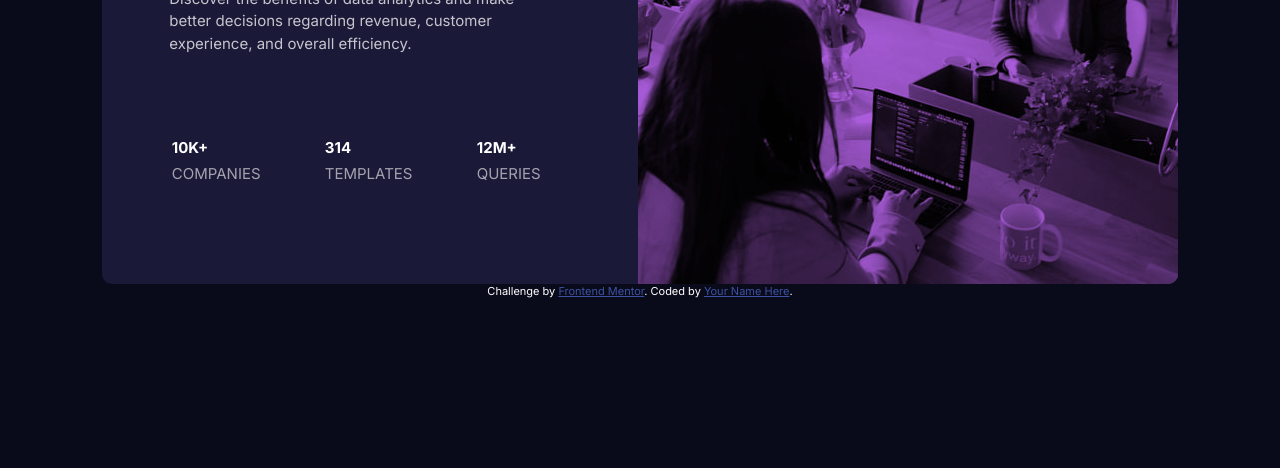
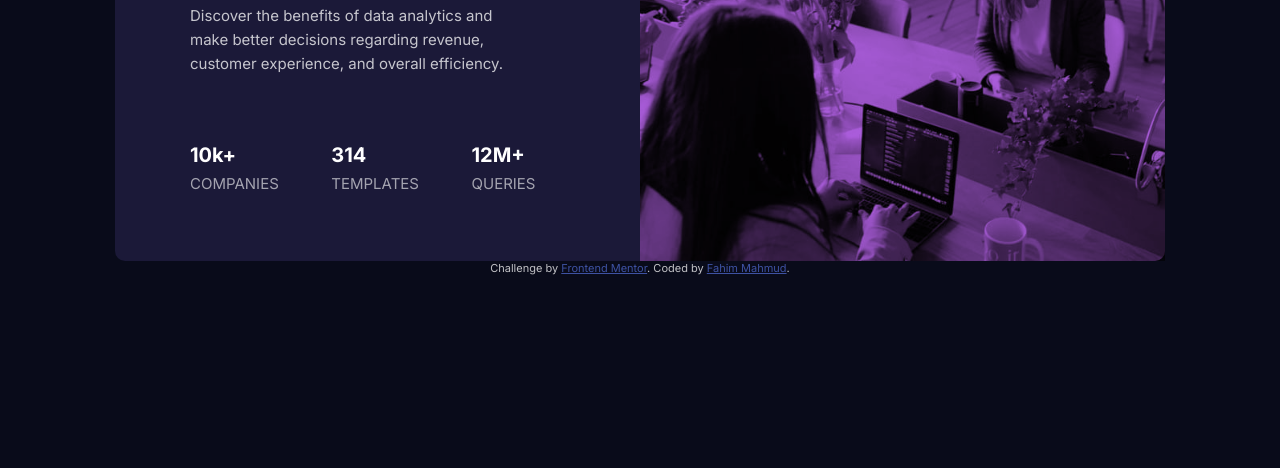
Before and after one commit to FahimMahmudJoy/StatsPreviewCardComponent, a plain HTML site: page index.html in a window 1280 px wide. Shown: the part 332-800 px from the top of the page. Drawn offline with Linux system fonts and the light colour scheme.

Commit message:
third commit

```diff
--- a/css/style.css
+++ b/css/style.css
@@ -1,138 +1,118 @@
 body {
     margin: 0;
-    min-height: 100vh;
     display: flex;
+    flex-direction: column;
     justify-content: center;
     align-items: center;
+    min-height: 100vh;
+    text-align: center;
+    font-family: 'Inter', sans-serif;
     background-color: hsl(233, 47%, 7%);
-    color: hsl(0, 0%, 100%);
-    font-family: 'Inter', sans-serif;
+    color: hsla(0, 0%, 100%, 0.75);
     font-size: 15px;
 }
 
 p {
-    color: hsla(0, 0%, 100%, 0.75);
-    line-height: 1.5em;
+    line-height: 1.5rem;
 }
 
-.stats-name{
-    color: hsla(0, 0%, 100%, 0.6);
+img {
+    max-width: 100%;
     display: block;
-    margin-top: 0.5em;
+    mix-blend-mode: multiply;
 }
 
-.stats-data {
+h1,
+.stats {
+    color: white;
+}
+
+.stats {
+    font-size: 1.25rem;
     font-weight: 700;
+    margin-bottom: 0.35em;
+}
+
+.stat-heading {
+    color: hsla(0, 0%, 100%, 0.6);
+    text-transform: uppercase;
 }
 
 .container {
     display: flex;
     flex-direction: column;
-
-}
-
-main {
-    display: flex;
+    width: 20rem;
     background-color: hsl(244, 38%, 16%);
     border-radius: 10px;
 }
 
+.img-container {
+    display: flex;
+    justify-content: center;
+    background-color: hsl(277, 64%, 61%);
+    border-top-left-radius: 10px;
+    border-top-right-radius: 10px;
+}
+
+.text-container {
+    padding: 1.25em 2em;
+}
+
 ul {
-    text-transform: uppercase;
+    list-style-type: none;
+    margin-top: 3em;
+    padding: 0;
+}
+
+li {
+    margin: 1.5em 0;
+}
+
+span {
+    display: block;
+}
+
+.accent {
+    color:hsl(277, 64%, 61%);
+    display: inline;
+}
+
+.attribution {
+    font-size: 11px; text-align: center;
+}
+.attribution a {
+    color: hsl(228, 45%, 44%);
 }
 
 
-li {
-    display: inline-block;
-    margin: 4.5em 6.5em 2.5em -2.5em;
-}
-
-.text-content {
-    padding: 2.5em 0em 1em 4.5em;
-    max-width: 500px;
-}
-
-
-.img {
-    display: flex;
-    background-color: hsl(277, 64%, 61%);
-    border-top-right-radius: 10px;
-    border-bottom-right-radius: 10px;
-}
-
-img {
-    max-width: 100%;
-    border-top-right-radius: 10px;
-    border-bottom-right-radius: 10px;
-    mix-blend-mode: multiply;
-}
-
-.insights {
-    color: hsl(277, 64%, 61%);
-}
-
-.attribution {
-    font-size: 11px;
-    text-align: center;
-  }
-
-  .attribution a {
-    color: hsl(228, 45%, 44%);
-  }
-
-@media (max-width: 1100px) {
+@media (min-width: 1100px) {
     body {
-        margin: 5% auto;
-        font-size: 12px;
+        text-align: left;
+    }
+    .container {
+        flex-direction: row-reverse;
+        justify-content: space-between;
+        width: 70em;
     }
 
-    .container {
-        max-width: 250px;
-    }
-
-    main {
-        flex-direction: column-reverse;
+    .img-container {
+        width: 50%;
+        border-radius: 0;
+        border-top-right-radius: 10px;
         border-bottom-right-radius: 10px;
     }
 
-    h1,
-    p {
-        text-align: center;
-    }
-
-    h1 {
-        margin-right: 2em;
-        margin-top: 0;
-    }
-
-    p {
-        margin: 0 2.5em 0.5em 0;
-    }
-
-    .text-content {
-        display: flex;
-        flex-direction: column;
-        align-items:stretch
+    .text-container {
+        width: 30%;
+        padding: 2em ;
+        margin-left: 3em;
     }
 
     ul {
-        margin-right: 6.75em;
+        display: flex;
     }
 
     li {
-        display: flex;
-        flex-direction: column;
-        align-items: center;
-        margin: 2.5em auto;
-    }
-
-    .img {
-        border-top-left-radius: 10px;
-        border-bottom-right-radius: 0px;
-    }
-
-    img {
-        border-top-left-radius: 10px;
-        border-bottom-right-radius: 0px;
+        margin-right: 3.5em;
     }
 }
--- a/index.html
+++ b/index.html
@@ -11,7 +11,9 @@
   <title>Frontend Mentor | Stats preview card component</title>
   <link rel="preconnect" href="https://fonts.googleapis.com">
   <link rel="preconnect" href="https://fonts.gstatic.com" crossorigin>
-  <link href="https://fonts.googleapis.com/css2?family=Inter:wght@400;700&display=swap" rel="stylesheet">
+  <link href="https://fonts.googleapis.com/css2?family=Inter:wght@400;700&family=Lexend+Deca&display=swap"
+    rel="stylesheet">
+
   <link rel="stylesheet" href="/css/style.css">
 </head>
 
@@ -19,33 +21,27 @@
 
   <div class="container">
 
-    <main>
-      <div class="text-content">
-        <h1>Get <span class="insights">insights</span> that help <br> your business grow.</h1>
+    <div class="img-container">
+      <img src="/images/image-header-mobile.jpg" alt="women working at desk">
+    </div>
 
-        <p> Discover the benefits of data analytics and make <br> better decisions regarding revenue, customer <br>
-          experience, and overall efficiency.</p>
+    <div class="text-container">
+      <h1>Get <span class="accent">insights</span> that help your business grow.</h1>
+      <p>Discover the benefits of data analytics and make better decisions regarding revenue, customer
+        experience, and overall efficiency.</p>
+      <ul>
+        <li><span class="stats">10k+</span><span class="stat-heading">companies</span> </li>
+        <li><span class="stats">314</span> <span class="stat-heading">templates</span></li>
+        <li><span class="stats">12M+</span><span class="stat-heading">queries</span> </li>
+      </ul>
+    </div>
 
-        <ul class="stats">
-          <li><span class="stats-data">10k+</span> <span class="stats-name">companies</span></li>
-          <li><span class="stats-data">314</span> <span class="stats-name">templates</span></li>
-          <li><span class="stats-data">12m+</span> <span class="stats-name">queries</span></li>
-        </ul>
+  </div>
 
-      </div>
 
-      <div class="img">
-        <img src="/images/image-header-desktop.jpg" alt="employees working at office desk">
-      </div>
-    </main>
-
-    <footer>
-      <div class="attribution">
-        Challenge by <a href="https://www.frontendmentor.io?ref=challenge" target="_blank">Frontend Mentor</a>.
-        Coded by <a href="#">Your Name Here</a>.
-      </div>
-    </footer>
-
+  <div class="attribution">
+    Challenge by <a href="https://www.frontendmentor.io?ref=challenge" target="_blank">Frontend Mentor</a>.
+    Coded by <a href="#">Fahim Mahmud</a>.
   </div>
 
 </body>
```
